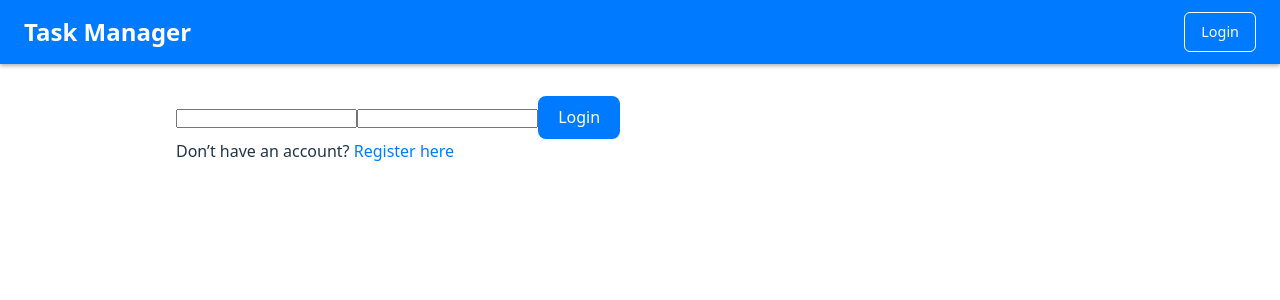
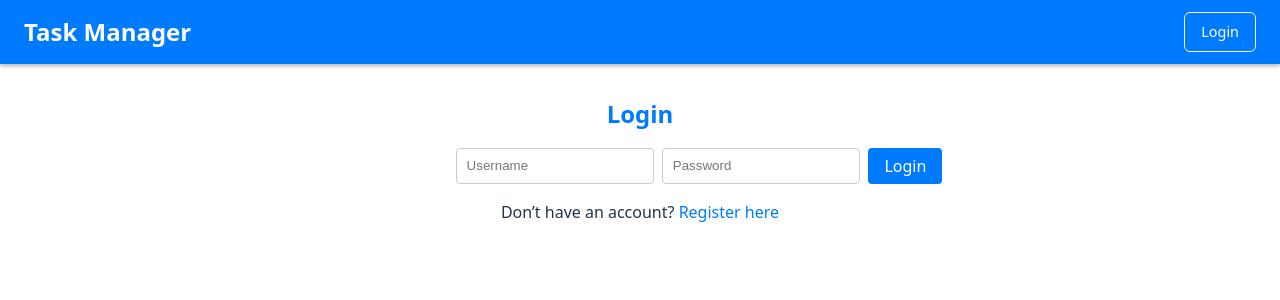
Before and after one commit to Amine-UrMenToR/task-manager, a React (Vite) app in the folder frontend/: page /login in a window 1280 px wide. Shown: the top 300 px of the page. Built offline with nearby package versions, Linux system fonts and the light colour scheme.

Commit message:
feat(ui): match LoginPage layout & styling to RegisterPage

```diff
--- a/frontend/src/pages/LoginPage.jsx
+++ b/frontend/src/pages/LoginPage.jsx
@@ -1,14 +1,15 @@
+// src/pages/LoginPage.jsx
+
 import { useState, useContext } from 'react';
 import axios from '../api/axios';
 import { AuthContext } from '../context/AuthContext';
-import { useNavigate } from 'react-router-dom';
+import { useNavigate, Link } from 'react-router-dom';
 import { toast } from 'react-toastify';
-import { Link } from 'react-router-dom';
 
 export default function LoginPage() {
-  const [creds, setCreds] = useState({username:'',password:''});
+  const [creds, setCreds] = useState({ username: '', password: '' });
   const { login } = useContext(AuthContext);
-  const nav = useNavigate();
+  const navigate = useNavigate();
 
   const handleSubmit = async e => {
     e.preventDefault();
@@ -16,23 +17,61 @@ export default function LoginPage() {
       const res = await axios.post('/auth/login', creds);
       login(res.data.token);
       toast.success('Logged in!');
-      nav('/');
+      navigate('/');
     } catch {
       toast.error('Login failed');
     }
   };
 
-
   return (
-  <>
-    <form onSubmit={handleSubmit}>
-      <input name="username" onChange={e=>setCreds({...creds,username:e.target.value})} required/>
-      <input type="password" name="password" onChange={e=>setCreds({...creds,password:e.target.value})} required/>
-      <button type="submit">Login</button>
-    </form>
-    <p>
-      Don’t have an account? <Link to="/register">Register here</Link>
-    </p>
-  </>
+    <div className="container" style={{ maxWidth: '400px', marginTop: '2rem' }}>
+      <h2 style={{ color: '#007bff', textAlign: 'center' }}>Login</h2>
+      <form onSubmit={handleSubmit} style={{ display: 'flex', gap: '0.5rem', marginTop: '1rem' }}>
+        <input
+          type="text"
+          name="username"
+          placeholder="Username"
+          value={creds.username}
+          onChange={e => setCreds({ ...creds, username: e.target.value })}
+          required
+          style={{
+            flex: 1,
+            padding: '0.6rem',
+            borderRadius: '4px',
+            border: '1px solid #ccc',
+          }}
+        />
+        <input
+          type="password"
+          name="password"
+          placeholder="Password"
+          value={creds.password}
+          onChange={e => setCreds({ ...creds, password: e.target.value })}
+          required
+          style={{
+            flex: 1,
+            padding: '0.6rem',
+            borderRadius: '4px',
+            border: '1px solid #ccc',
+          }}
+        />
+        <button
+          type="submit"
+          style={{
+            backgroundColor: '#007bff',
+            color: '#fff',
+            border: 'none',
+            borderRadius: '4px',
+            padding: '0 1rem',
+            fontWeight: 500,
+          }}
+        >
+          Login
+        </button>
+      </form>
+      <p style={{ marginTop: '1rem', textAlign: 'center' }}>
+        Don’t have an account? <Link to="/register">Register here</Link>
+      </p>
+    </div>
   );
 }
```
